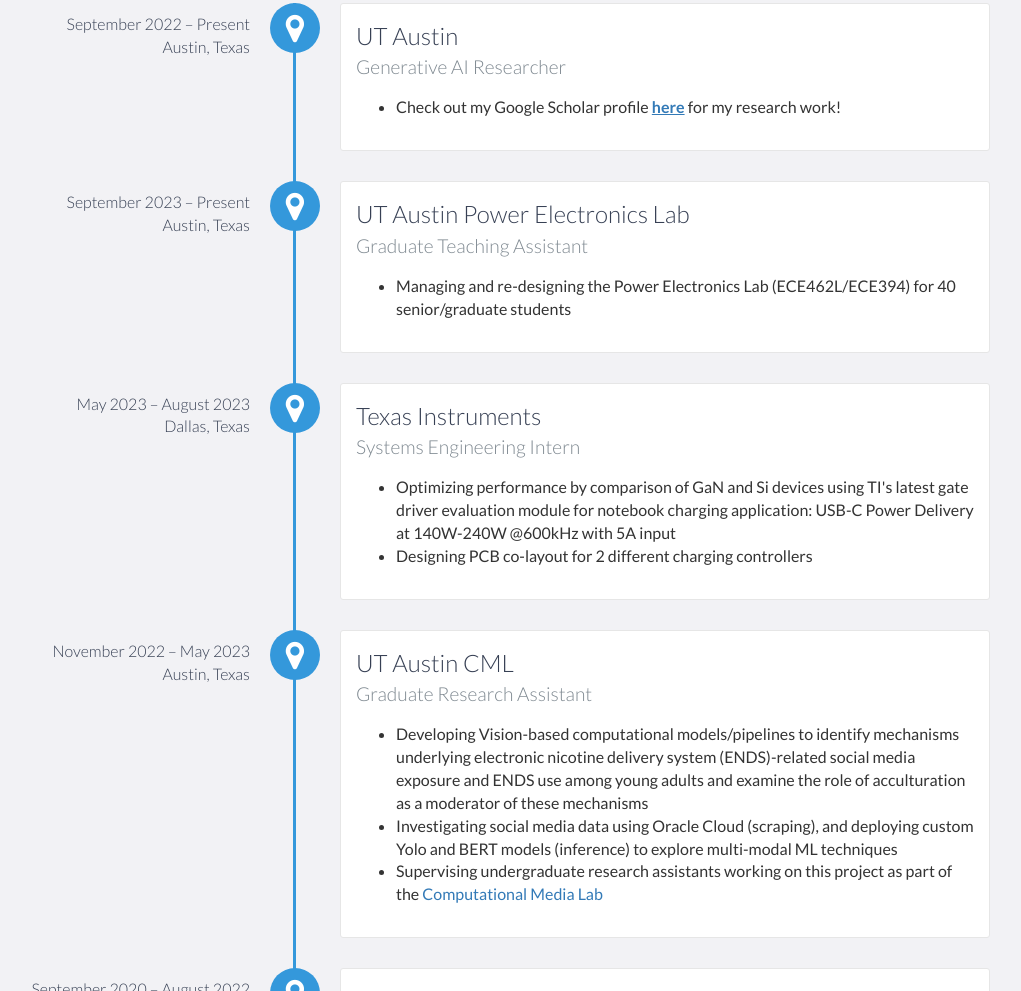
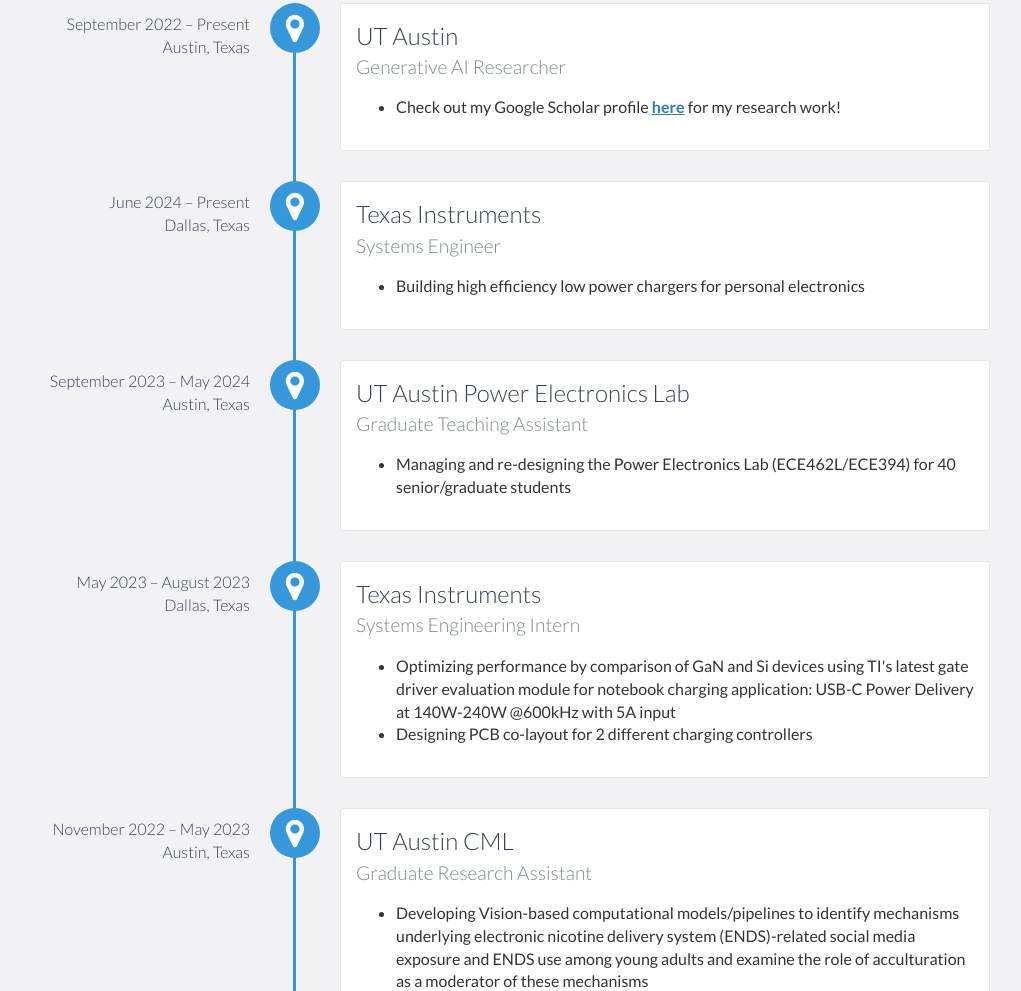
Before and after one commit to keshariS/my_portfolio, a website: page index.html in a window 1280 px wide. Shown: the part 1401-2392 px from the top of the page, without its empty margins (150-1171 px from the left). Drawn offline with nearby package versions, Linux system fonts and the light colour scheme.

Commit message:
Update index.html

```diff
--- a/index.html
+++ b/index.html
@@ -101,7 +101,15 @@
 		</ul>
             </div>
 
-	    <div data-date="September 2023 – Present <br/> Austin, Texas">
+	    <div data-date="June 2024 – Present <br/> Dallas, Texas">
+                <h3>Texas Instruments</h3>
+                <h4>Systems Engineer</h4>
+                <ul>
+			<li>Building high efficiency low power chargers for personal electronics</li>
+		</ul>
+            </div>
+
+	    <div data-date="September 2023 – May 2024 <br/> Austin, Texas">
                 <h3>UT Austin Power Electronics Lab</h3>
                 <h4>Graduate Teaching Assistant</h4>
                 <ul>
```
